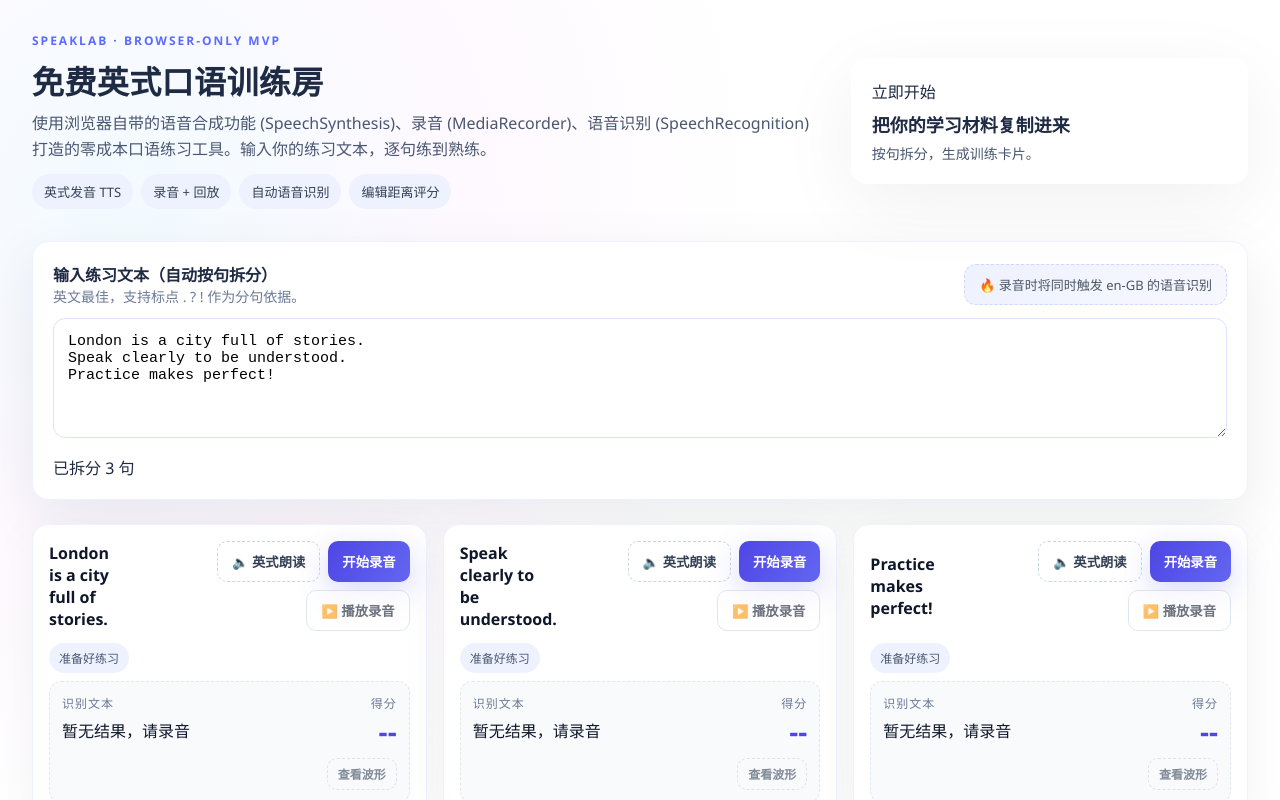
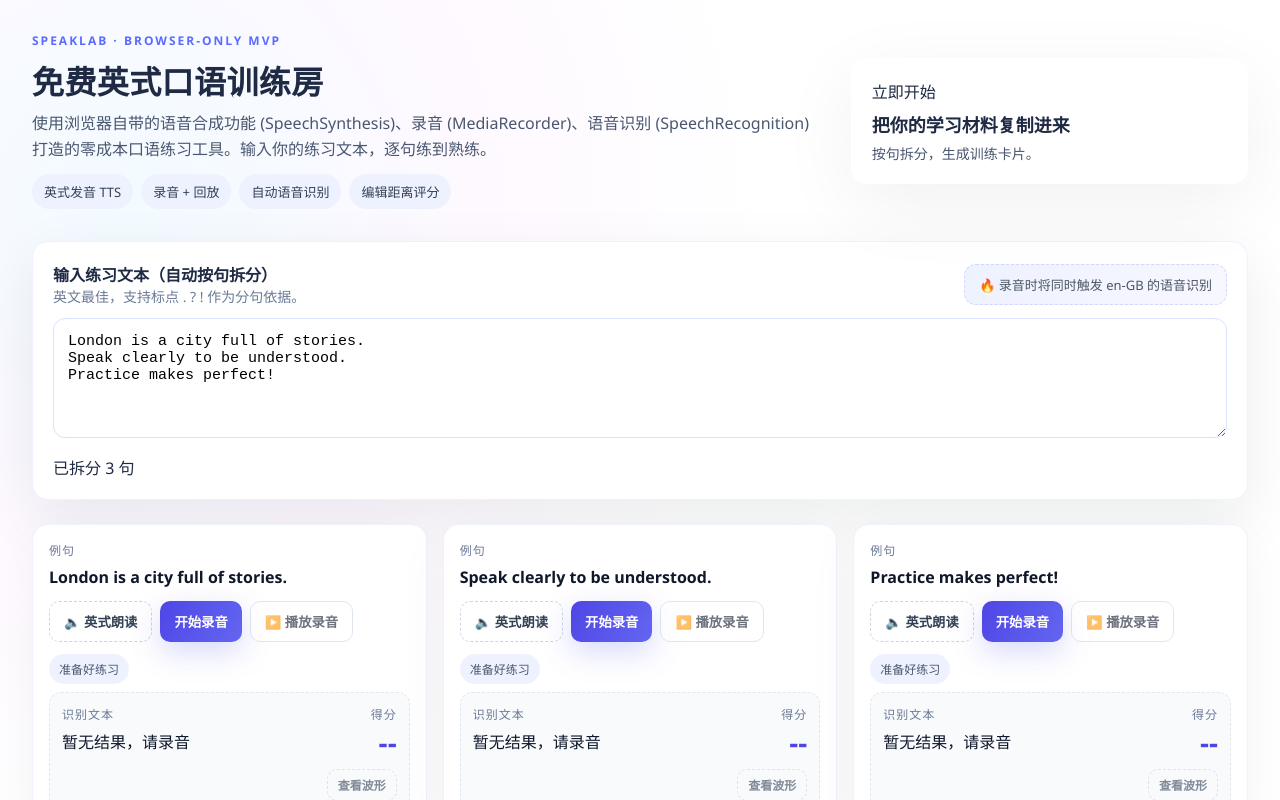
Before and after one commit to ChrisWu11/English-Learning-Web, a React (Vite) app: page /speaklab in a window 1280 px wide. Built offline with nearby package versions, Linux system fonts and the light colour scheme.

Commit message:
Improve SpeakLab card layout on mobile

```diff
--- a/src/components/SentenceTrainer.jsx
+++ b/src/components/SentenceTrainer.jsx
@@ -135,7 +135,10 @@
   return (
     <div className="sentence-card">
       <div className="sentence-card__header">
+        <p className="sentence-card__label">例句</p>
         <p className="sentence-card__text">{sentence}</p>
+      </div>
+
       <div className="sentence-card__actions">
         <button className="ghost" onClick={handleSpeak} disabled={!speechReady}>
           🔈 英式朗读
@@ -150,7 +153,6 @@
         <button className="outline" onClick={handlePlay} disabled={!audioURL}>
           ▶️ 播放录音
         </button>
-        </div>
       </div>
 
       <div className="sentence-card__body">
--- a/src/styles/speaklab.scss
+++ b/src/styles/speaklab.scss
@@ -148,22 +148,28 @@
 
   &__header {
     display: flex;
-    justify-content: space-between;
-    gap: 12px;
-    align-items: center;
+    flex-direction: column;
+    gap: 6px;
+  }
+
+  &__label {
+    font-size: 12px;
+    letter-spacing: 1px;
+    text-transform: uppercase;
+    color: #6c7a97;
   }
 
   &__text {
     font-weight: 700;
     color: #0f172a;
-    flex: 1;
+    line-height: 1.5;
   }
 
   &__actions {
     display: flex;
     flex-wrap: wrap;
     gap: 8px;
-    justify-content: flex-end;
+    justify-content: flex-start;
   }
 
   &__body {
@@ -423,17 +429,19 @@
   .speaklab-hero {
     grid-template-columns: 1fr;
   }
-
-  .sentence-card__header {
-    flex-direction: column;
-  }
-
-  .sentence-card__actions {
-    justify-content: flex-start;
-  }
 }
 
 @media (max-width: 720px) {
+  .speaklab-page {
+    padding: 20px 16px 110px;
+  }
+
+  .speaklab-footer {
+    flex-direction: column;
+    align-items: flex-start;
+    gap: 6px;
+  }
+
   .waveform-modal__header {
     flex-direction: column;
     align-items: flex-start;
```
Lines whose indentation alone changed are shown as unchanged.
